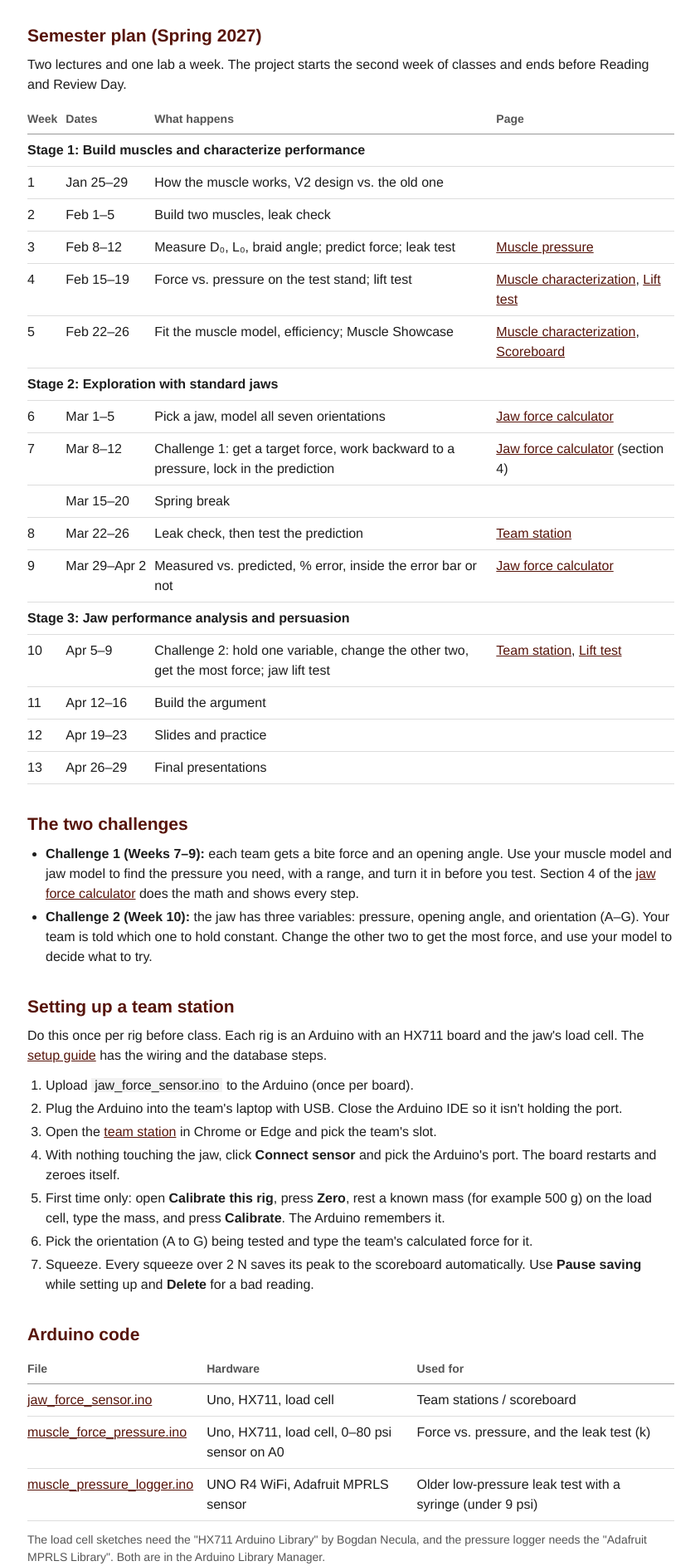
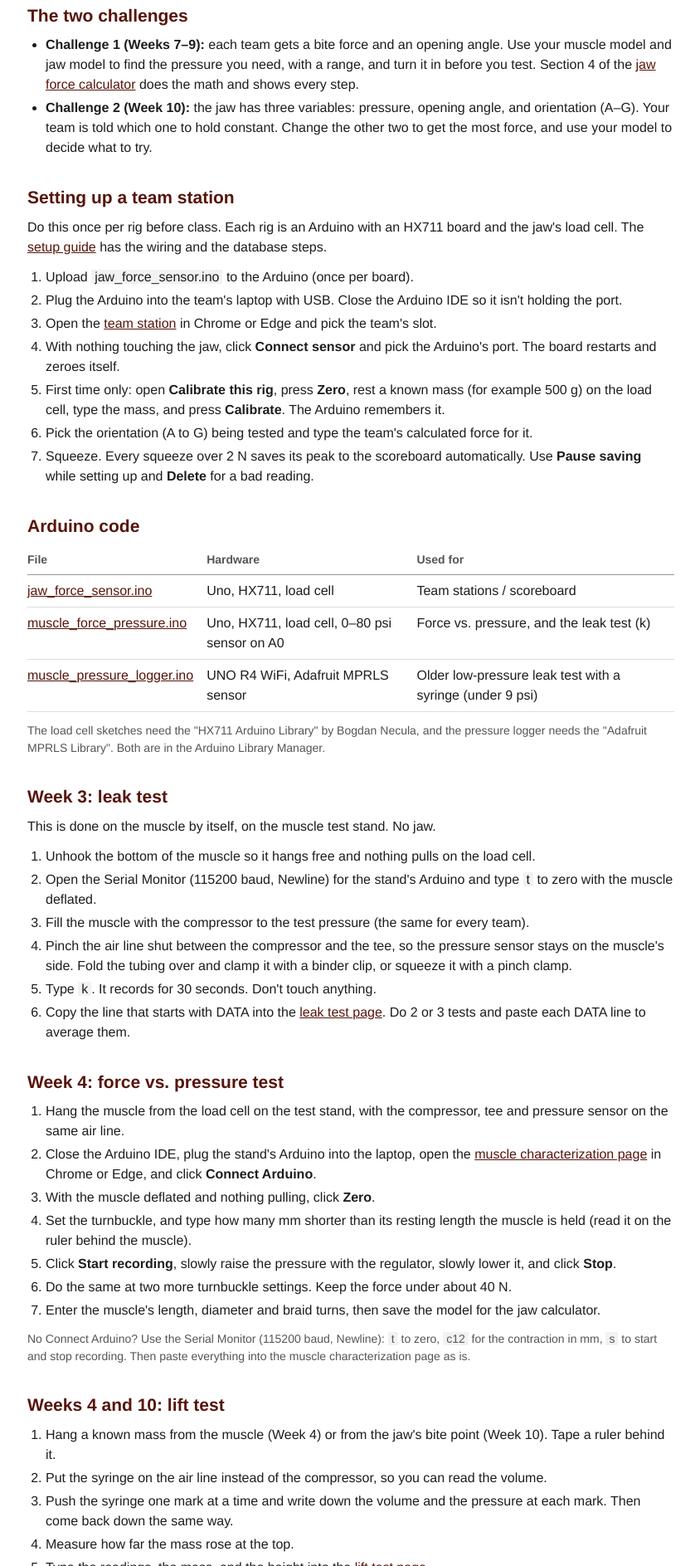
Before and after one commit to pagano770/Jaws-Leaderboard, a plain HTML site: page guide.html in a window 1280 px wide. Shown: the part 913-2800 px from the top of the page at 83% size, without its empty margins (217-1061 px from the left). Drawn offline with Linux system fonts and the light colour scheme.

Commit message:
Fix guide links, remove semester plan, Week 3 before Week 4, compressor steps (#22)
* Project page: Week 3 before Week 4, Week 4 steps use the compressor

Co-Authored-By: Claude Opus 5.5 <noreply@anthropic.com>
Claude-Session: https://claude.ai/code/session_014mqoPXqpCNuxrsQPwwVcY5

* Fix the scoreboard guide link

Co-Authored-By: Claude Opus 5.5 <noreply@anthropic.com>
Claude-Session: https://claude.ai/code/session_014mqoPXqpCNuxrsQPwwVcY5

* Fix which guide each page links to (scoreboard, lift test, jaw calculator were swapped)

Co-Authored-By: Claude Opus 5.5 <noreply@anthropic.com>
Claude-Session: https://claude.ai/code/session_014mqoPXqpCNuxrsQPwwVcY5

* Scoreboard guide link points to the scoreboard guide

Co-Authored-By: Claude Opus 5.5 <noreply@anthropic.com>
Claude-Session: https://claude.ai/code/session_014mqoPXqpCNuxrsQPwwVcY5

* Take the semester plan off the project page

Co-Authored-By: Claude Opus 5.5 <noreply@anthropic.com>
Claude-Session: https://claude.ai/code/session_014mqoPXqpCNuxrsQPwwVcY5

---------

Co-authored-by: Claude Opus 5.5 <noreply@anthropic.com>

```diff
--- a/guide.html
+++ b/guide.html
@@ -27,7 +27,6 @@ li { margin-bottom: 4px; }
 code { font-family: inherit; background: #f2f2f2; padding: 0 4px; }
 .small { font-size: 14px; color: #555; }
 footer { margin-top: 40px; font-size: 14px; color: #555; }
-.plan td:nth-child(2) { white-space: nowrap; }
 @media (max-width: 560px) { td:first-child { white-space: normal; } td a { overflow-wrap: anywhere; } th, td { padding-right: 8px; } }
 </style>
 </head>
@@ -37,42 +36,19 @@ footer { margin-top: 40px; font-size: 14px; color: #555; }
   <p class="sub">McKibben muscle jaw, Soft Robotics Clinic, Rowan University. Built Fall 2026 for SECII, Spring 2027.</p>
   <hr>
 
-  <p>This page has the links and files for our jaw project. Students use these all semester, and the plan below shows which page goes with which week. Everything runs in a web browser, so there is nothing to install and no sign-in. All pressures are in psi.</p>
+  <p>This page has the links and files for our jaw project. Students use these all semester. Everything runs in a web browser, so there is nothing to install and no sign-in. All pressures are in psi.</p>
 
   <h2>Pages</h2>
   <table>
     <tr><th>Link</th><th>What it does</th><th>Guide</th></tr>
-    <tr><td><a href="./">Scoreboard</a></td><td>Live results for the projector. Ranks teams by strongest bite, by muscle orientation, and by calculated vs. measured force. Students can open it on their phones too.</td><td><a href="https://drive.google.com/file/d/1Opzebr57eLpjEqtTshrPqxRlIau0_ySk/view?usp=sharing">How to use</a></td></tr>
+    <tr><td><a href="./">Scoreboard</a></td><td>Live results for the projector. Ranks teams by strongest bite, by muscle orientation, and by calculated vs. measured force. Students can open it on their phones too.</td><td><a href="https://drive.google.com/file/d/1lj9n25CqP99jl9sHU9hoPTbBi3MKImQR/view?usp=sharing">How to use</a></td></tr>
     <tr><td><a href="./#station">Team station</a></td><td>One per team, on a laptop in Chrome or Edge. Connects to the load cell over USB and saves the peak force of every squeeze.</td><td><a href="https://drive.google.com/file/d/15-6Lnbkd1CwKo8lTXHO_bm9jrcf0oykV/view?usp=sharing">How to use</a></td></tr>
-    <tr><td><a href="tools/jaw-calculator.html">Jaw force calculator</a></td><td>Uses the team's muscle model from the characterization page and the jaw measurements to predict the bite force for each orientation, with the uncertainty, the best muscle angle, and every step of the math shown. It also works Challenge 1 backward to a pressure, and can load a team's squeezes from the scoreboard to compare.</td><td><a href="https://drive.google.com/file/d/1vE1QuXgtknTjUk4NuWX14OIA7h71vY3V/view?usp=sharing">How to use</a></td></tr>
-    <tr><td><a href="tools/muscle-characterization.html">Muscle characterization</a></td><td>Paste in the force/pressure logger output. It fits F = P(c₁ − c₂ε), predicts muscle force for any pressure and contraction, and saves the model so the jaw calculator can use it.</td><td><a href="https://drive.google.com/file/d/1am4YOiL4VXdsihKW4QFuSUmCzwrBapci/view?usp=sharing">How to use</a></td></tr>
+    <tr><td><a href="tools/jaw-calculator.html">Jaw force calculator</a></td><td>Uses the team's muscle model from the characterization page and the jaw measurements to predict the bite force for each orientation, with the uncertainty, the best muscle angle, and every step of the math shown. It also works Challenge 1 backward to a pressure, and can load a team's squeezes from the scoreboard to compare.</td><td><a href="https://drive.google.com/file/d/1Opzebr57eLpjEqtTshrPqxRlIau0_ySk/view?usp=sharing">How to use</a></td></tr>
+    <tr><td><a href="tools/muscle-characterization.html">Muscle characterization</a></td><td>Paste in the force/pressure logger output. It fits F = P(c₁ − c₂ε) + c₀, predicts muscle force for any pressure and contraction, and saves the model so the jaw calculator can use it.</td><td><a href="https://drive.google.com/file/d/1am4YOiL4VXdsihKW4QFuSUmCzwrBapci/view?usp=sharing">How to use</a></td></tr>
     <tr><td><a href="tools/muscle-pressure.html">Muscle pressure: leak test</a></td><td>Measures leakage on the muscle by itself: graphs pressure over time after the muscle is filled and the air line is pinched shut, and gives the peak pressure and how fast it leaks (psi per second).</td><td><a href="https://drive.google.com/file/d/1fF00G31CKlRnlN5swF3SZMw2_DQHdNsM/view?usp=sharing">How to use</a></td></tr>
-    <tr><td><a href="tools/lift-test.html">Lift test</a></td><td>Syringe volume and pressure in, mass and lift height out. Gives the energy put in, the work done, the efficiency, and the energy lost to hysteresis.</td><td><a href="https://drive.google.com/file/d/1lj9n25CqP99jl9sHU9hoPTbBi3MKImQR/view?usp=sharing">How to use</a></td></tr>
+    <tr><td><a href="tools/lift-test.html">Lift test</a></td><td>Syringe volume and pressure in, mass and lift height out. Gives the energy put in, the work done, the efficiency, and the energy lost to hysteresis.</td><td><a href="https://drive.google.com/file/d/1vE1QuXgtknTjUk4NuWX14OIA7h71vY3V/view?usp=sharing">How to use</a></td></tr>
   </table>
   <p class="small">The how-to guides open in Google Drive and need a Rowan sign-in.</p>
-
-  <h2>Semester plan (Spring 2027)</h2>
-  <p>Two lectures and one lab a week. The project starts the second week of classes and ends before Reading and Review Day.</p>
-  <table class="plan">
-    <tr><th>Week</th><th>Dates</th><th>What happens</th><th>Page</th></tr>
-    <tr><td colspan="4"><b>Stage 1: Build muscles and characterize performance</b></td></tr>
-    <tr><td>1</td><td>Jan 25–29</td><td>How the muscle works, V2 design vs. the old one</td><td></td></tr>
-    <tr><td>2</td><td>Feb 1–5</td><td>Build two muscles, leak check</td><td></td></tr>
-    <tr><td>3</td><td>Feb 8–12</td><td>Measure D₀, L₀, braid angle; predict force; leak test</td><td><a href="tools/muscle-pressure.html">Muscle pressure</a></td></tr>
-    <tr><td>4</td><td>Feb 15–19</td><td>Force vs. pressure on the test stand; lift test</td><td><a href="tools/muscle-characterization.html">Muscle characterization</a>, <a href="tools/lift-test.html">Lift test</a></td></tr>
-    <tr><td>5</td><td>Feb 22–26</td><td>Fit the muscle model, efficiency; Muscle Showcase</td><td><a href="tools/muscle-characterization.html">Muscle characterization</a>, <a href="./">Scoreboard</a></td></tr>
-    <tr><td colspan="4"><b>Stage 2: Exploration with standard jaws</b></td></tr>
-    <tr><td>6</td><td>Mar 1–5</td><td>Pick a jaw, model all seven orientations</td><td><a href="tools/jaw-calculator.html">Jaw force calculator</a></td></tr>
-    <tr><td>7</td><td>Mar 8–12</td><td>Challenge 1: get a target force, work backward to a pressure, lock in the prediction</td><td><a href="tools/jaw-calculator.html">Jaw force calculator</a> (section 4)</td></tr>
-    <tr><td></td><td>Mar 15–20</td><td>Spring break</td><td></td></tr>
-    <tr><td>8</td><td>Mar 22–26</td><td>Leak check, then test the prediction</td><td><a href="./#station">Team station</a></td></tr>
-    <tr><td>9</td><td>Mar 29–Apr 2</td><td>Measured vs. predicted, % error, inside the error bar or not</td><td><a href="tools/jaw-calculator.html">Jaw force calculator</a></td></tr>
-    <tr><td colspan="4"><b>Stage 3: Jaw performance analysis and persuasion</b></td></tr>
-    <tr><td>10</td><td>Apr 5–9</td><td>Challenge 2: hold one variable, change the other two, get the most force; jaw lift test</td><td><a href="./#station">Team station</a>, <a href="tools/lift-test.html">Lift test</a></td></tr>
-    <tr><td>11</td><td>Apr 12–16</td><td>Build the argument</td><td></td></tr>
-    <tr><td>12</td><td>Apr 19–23</td><td>Slides and practice</td><td></td></tr>
-    <tr><td>13</td><td>Apr 26–29</td><td>Final presentations</td><td></td></tr>
-  </table>
 
   <h2>The two challenges</h2>
   <ul>
@@ -101,17 +77,6 @@ footer { margin-top: 40px; font-size: 14px; color: #555; }
   </table>
   <p class="small">The load cell sketches need the "HX711 Arduino Library" by Bogdan Necula, and the pressure logger needs the "Adafruit MPRLS Library". Both are in the Arduino Library Manager.</p>
 
-  <h2>Week 4: force vs. pressure test</h2>
-  <ol>
-    <li>Hang the muscle from the load cell, with the syringe, tee and pressure sensor on the same air line.</li>
-    <li>Upload <code>muscle_force_pressure.ino</code> and open the Serial Monitor (115200 baud, Newline).</li>
-    <li>With the muscle deflated, type <code>t</code> to zero both sensors.</li>
-    <li>Set the muscle length with the turnbuckle, measure how much it has shortened, and type <code>c</code> and the number in mm (for example <code>c12</code>).</li>
-    <li>Push the syringe up through about six pressures and type <code>h</code> at each one. Then come back down through a few.</li>
-    <li>Do the same at two or more other lengths. Type <code>n</code> before repeating a trial.</li>
-    <li>Paste everything from the Serial Monitor into the <a href="tools/muscle-characterization.html">muscle characterization page</a> and enter the muscle's length, diameter and braid turns.</li>
-  </ol>
-
   <h2>Week 3: leak test</h2>
   <p>This is done on the muscle by itself, on the muscle test stand. No jaw.</p>
   <ol>
@@ -122,6 +87,18 @@ footer { margin-top: 40px; font-size: 14px; color: #555; }
     <li>Type <code>k</code>. It records for 30 seconds. Don't touch anything.</li>
     <li>Copy the line that starts with DATA into the <a href="tools/muscle-pressure.html">leak test page</a>. Do 2 or 3 tests and paste each DATA line to average them.</li>
   </ol>
+
+  <h2>Week 4: force vs. pressure test</h2>
+  <ol>
+    <li>Hang the muscle from the load cell on the test stand, with the compressor, tee and pressure sensor on the same air line.</li>
+    <li>Close the Arduino IDE, plug the stand's Arduino into the laptop, open the <a href="tools/muscle-characterization.html">muscle characterization page</a> in Chrome or Edge, and click <b>Connect Arduino</b>.</li>
+    <li>With the muscle deflated and nothing pulling, click <b>Zero</b>.</li>
+    <li>Set the turnbuckle, and type how many mm shorter than its resting length the muscle is held (read it on the ruler behind the muscle).</li>
+    <li>Click <b>Start recording</b>, slowly raise the pressure with the regulator, slowly lower it, and click <b>Stop</b>.</li>
+    <li>Do the same at two more turnbuckle settings. Keep the force under about 40 N.</li>
+    <li>Enter the muscle's length, diameter and braid turns, then save the model for the jaw calculator.</li>
+  </ol>
+  <p class="small">No Connect Arduino? Use the Serial Monitor (115200 baud, Newline): <code>t</code> to zero, <code>c12</code> for the contraction in mm, <code>s</code> to start and stop recording. Then paste everything into the muscle characterization page as is.</p>
 
   <h2>Weeks 4 and 10: lift test</h2>
   <ol>
```
Also changed, not shown: index.html (+1 -1 lines), tools/jaw-calculator.html (+1 -1 lines), tools/lift-test.html (+1 -1 lines).
